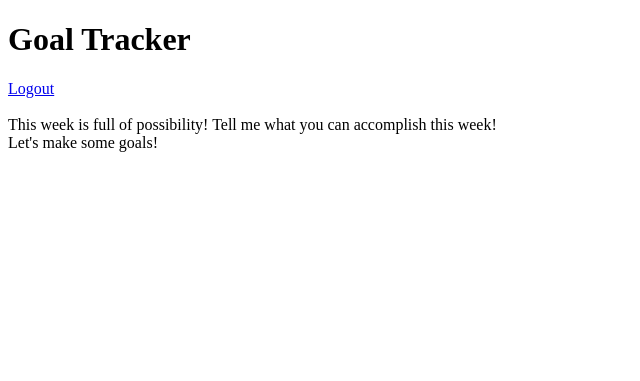
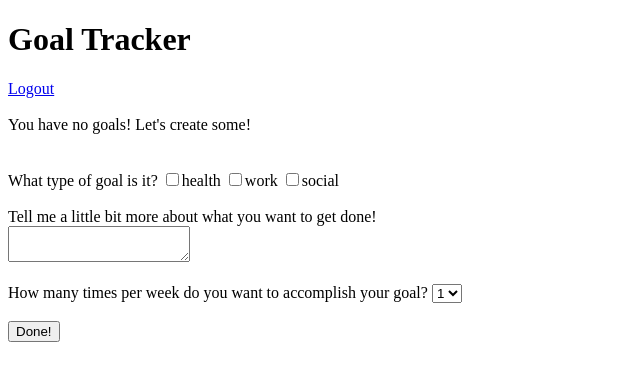
Before and after one commit to elizabethlarkinnelson/HB_Project, a Flask app: page /user/1 in a window 1280 px wide. Shown: the top 381 px of the page, without its empty margins (0-640 px from the left). Run offline with Flask 2, Linux system fonts and the light colour scheme; the visitor is signed in with stand-in values (Sample User, id 1); data that the repository does not hold is empty; some libraries are stand-ins or nearby versions.

Commit message:
Completed submit_goals and /user/id goal page routes and html.

```diff
--- a/server.py
+++ b/server.py
@@ -85,16 +85,64 @@ def user_goals(user_id):
 
     user_id = session["user_id"]
 
-    if Goal.query.filter(Goal.goal_id == None):
-        flash("This week is full of possibility! Tell me what you can accomplish this week!")
+    goal = Goal.query.filter_by(user_id=user_id).first()
+
+    if goal == None:
+        flash("You have no goals! Let's create some!")
         return render_template('create_goal.html')
+    else:
+        #store users attributes as an object
+        user = User.query.filter_by(user_id=user_id).one()
+        #store a list of users goals as objects in list
+        goals = Goal.query.filter_by(user_id=user_id).all()
 
 
-    else:
-        return render_template('user_goals.html')
+        #create an empty list to be iterated through
+        #in jinja on html to display individual goal details
+        goals_details = []
+
+        for goal in goals:
+        #for one object in a list of objects
+            one_goal = (goal.description,
+                        goal.num_of_times)
+            goals_details.append(one_goal)
+
+        return render_template('user_goals.html',
+                                user=user.first,
+                                goals_details=goals_details)
 
 
-#FIXME!!!!!!!!!
+@app.route('/submit_goals', methods=['POST'])
+def submit_goals():
+    """Submit user's goals and reroute to user goal page"""
+
+    user_id = session["user_id"]
+
+    cat_name = request.form.getlist('goal_type')
+
+    for name in cat_name:
+        if Categories.query.filter(Categories.cat_name == name):
+            pass
+        else:
+            category = Categories(cat_name=name)
+            db.session.add(category)
+            db.session.commit()
+
+    description = request.form['goal_description']
+
+    times_per_week = int(request.form['times_per_week'])
+
+    goal = Goal(user_id=user_id, description=description,
+        num_of_times=times_per_week)
+
+    db.session.add(goal)
+    db.session.commit()
+
+
+    flash("Your goal was added!")
+
+    return redirect("/user/%s" % user_id)
+
 
 
 @app.route('/logout')
--- a/templates/create_goal.html
+++ b/templates/create_goal.html
@@ -1,5 +1,32 @@
 {% extends 'base.html' %}
 
 {% block content %}
-Let's make some goals!
+<br>
+<br>
+<form action="/submit_goals" method="POST">
+    What type of goal is it?
+    <input type="checkbox" name="goal_type" value="health">health
+    <input type="checkbox" name="goal_type" value="work">work
+    <input type="checkbox" name="goal_type" value="social">social
+    <br>
+    <br>
+    Tell me a little bit more about what you want to get done!
+    <br>
+    <textarea id= "goal_text" name="goal_description"></textarea>
+    <br>
+    <br>
+    How many times per week do you want to accomplish your goal?
+    <select name="times_per_week">
+        <option value="1">1</option>
+        <option value="2">2</option>
+        <option value="3">3</option>
+    </select>
+    <br>
+    <br>
+    <input type="submit" value="Done!">
+</form>
+
+
+
+
 {% endblock %}
```
Also changed, not shown: templates/user_goals.html (+17 -1 lines).
